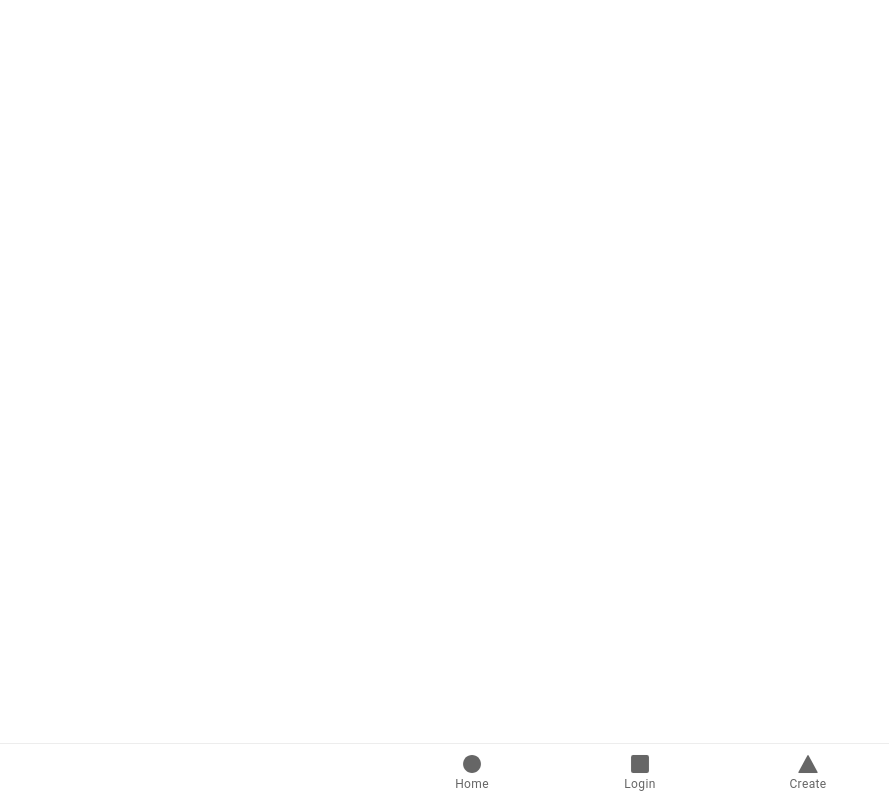
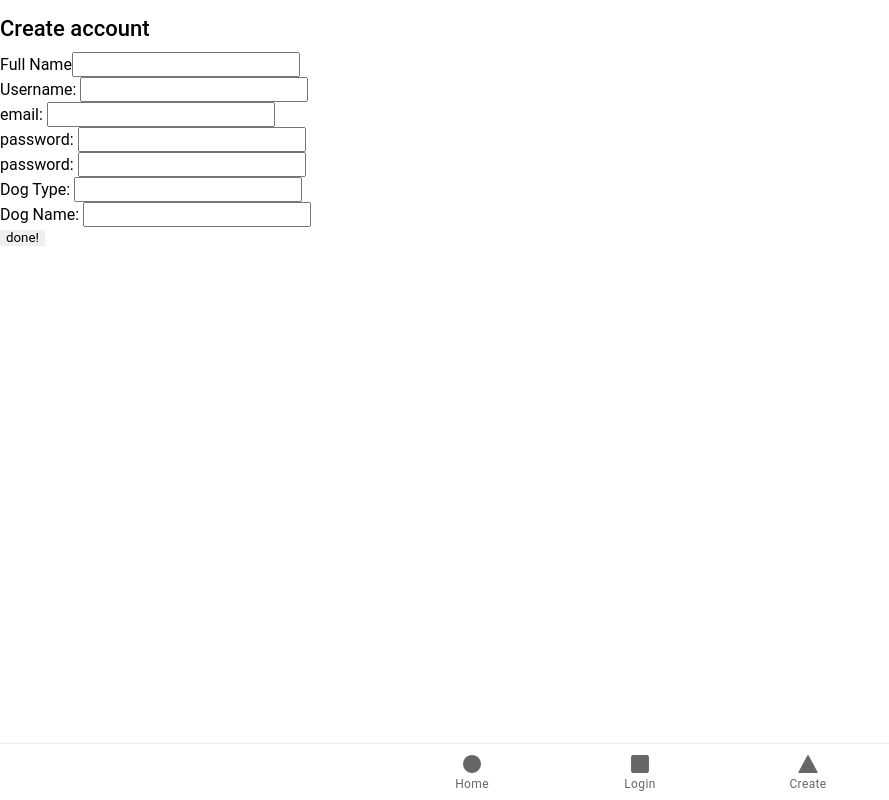
Before and after one commit to cstanl16/Fido-Host, a React (Create React App) app: page /newUser in a window 1280 px wide. Shown: the whole page, without its empty margins (0-889 px from the left). Built offline with nearby package versions, Linux system fonts and the light colour scheme.

Commit message:
added login/create pages

```diff
--- a/src/App.tsx
+++ b/src/App.tsx
@@ -6,6 +6,8 @@ import { IonReactRouter } from '@ionic/react-router';
 import { triangle, ellipse, square } from 'ionicons/icons';
 import FoodList from './components/food-list.component.js';
 import CreateFood from './components/create-food.component.js';
+import LoginPage from './components/loginPage.component.js';
+import CreateUser from './components/createUser.component.js';
 import EditFood from './components/edit-food.component.js';
 import Tab3 from './pages/Tab3.js';
 import './App.css';
@@ -39,10 +41,6 @@ const App: React.FC = () => (
             <Tab3 />
           </Route>
 
-          <Route exact path="/">
-            <Redirect to="/tab3" />
-          </Route>
-
           <Route exact path="/foodList">
             <FoodList/>
           </Route>
@@ -51,8 +49,20 @@ const App: React.FC = () => (
             <CreateFood/>
           </Route>
 
+          <Route exact path="/newUser">
+            <CreateUser/>
+          </Route>
+
+          <Route exact path="/login">
+            <LoginPage/>
+          </Route>
+
           <Route path ="/edit/:id">
             <EditFood/>
+          </Route>
+
+          <Route exact path="/">
+            <Redirect to="/tab3" />
           </Route>
 
         </IonRouterOutlet>
@@ -64,7 +74,7 @@ const App: React.FC = () => (
             <IonLabel>Home</IonLabel>
           </IonTabButton>
 
-          <IonTabButton tab="tab2" href="/tab2">
+          <IonTabButton tab="login" href="/login">
             <IonIcon icon={square} />
             <IonLabel>Login</IonLabel>
           </IonTabButton>
--- a/src/components/createUser.component.js
+++ b/src/components/createUser.component.js
@@ -0,0 +1,148 @@
+import React, { Component } from 'react';
+import Axios from 'axios';
+
+class CreateUser extends Component {
+
+    constructor(props) {
+        super(props);
+
+        this.onChangeName = this.onChangeName.bind(this);
+        this.onChangeUsername = this.onChangeUsername.bind(this);
+        this.onChangeEmail = this.onChangeEmail.bind(this);
+        this.onChangePassword = this.onChangePassword.bind(this);
+        this.onChangePassword2 = this.onChangePassword2.bind(this);
+        this.onChangeDogType = this.onChangeDogType.bind(this);
+        this.onChangeDogName = this.onChangeDogName.bind(this);
+        this.onSubmit = this.onSubmit.bind(this);
+
+        this.state = {
+            username: '',
+            name: '',
+            email: '',
+            password: '',
+            password2: '',
+            dogType: '',
+            dogName: ''
+        };
+    };
+
+    onChangeName(e) {
+        this.setState({
+            name: e.target.value
+        });
+    };
+
+    onChangeUsername(e) {
+        this.setState({
+            username: e.target.value
+        });
+    };
+
+    onChangeEmail(e) {
+        this.setState({
+            email: e.target.value
+        });
+    };
+
+    onChangePassword(e) {
+        this.setState({
+            password: e.target.value
+        });
+    };
+
+    onChangePassword2(e) {
+        this.setState({
+            password2: e.target.value
+        });
+
+        //if password 2 doesnt match send error
+
+    };
+
+    onChangeDogType(e) {
+        this.setState({
+            dogType: e.target.value
+        });
+    };
+
+    onChangeDogName(e) {
+        this.setState({
+            dogName: e.target.value
+        });
+    };
+
+    onSubmit(e) {
+        e.preventDefault();
+
+        const user = {
+            name: this.state.name,
+            username: this.state.username,
+            email: this.state.email,
+            password: this.state.password,
+            password2: this.state.password2,
+            dogType: this.state.dogType,
+            dogName: this.state.dogName
+
+        };
+
+        console.log(user);
+
+        Axios.post('https://final-project-node-server-zron8.ondigitalocean.app/user/add', user)
+            .then(res => {
+                console.log(res.data);
+                window.location = '/tab3';
+            });
+    };
+
+    render() {
+        return (
+            <div className="createBudgetDiv">
+                <h3 className="createBudgetH3">Create account</h3>
+                <form className="createBudgetForm" onSubmit={this.onSubmit}>
+
+                    <div className="">
+                        <label>Full Name</label>
+                        <input type="text" className="createBudgetInput" value={this.state.name} onChange={this.onChangeName}/>
+                    </div>
+
+                    <div>
+                        <label>Username: </label>
+                        <input type="text" className="createBudgetInput" value={this.state.username} onChange={this.onChangeUsername}/>
+                    </div>
+
+                    <div>
+                        <label>email: </label>
+                        <input type="text" className="createBudgetInput" value={this.state.email} onChange={this.onChangeEmail}/>
+                    </div>
+
+                    <div>
+                        <label>password: </label>
+                            <input type="text" className="createBudgetInput" selected={this.state.password} onChange={this.onChangePassword}/>
+                    </div>
+
+                    <div>
+                        <label>password: </label>
+                            <input type="text" className="createBudgetInput" selected={this.state.password2} onChange={this.onChangePassword2}/>
+                    </div>
+
+                    <div>
+                        <label>Dog Type: </label>
+                            <input type="text" className="createBudgetInput" selected={this.state.dogType} onChange={this.onChangeDogType}/>
+                    </div>
+
+                    <div>
+                        <label>Dog Name: </label>
+                            <input type="text" className="createBudgetInput" selected={this.state.dogName} onChange={this.onChangeDogName}/>
+                    </div>
+
+                    <div>
+                        <button onSubmit={this.onSubmit}>done! </button>
+                    </div>
+
+                </form>
+            </div>
+        );
+    };
+};
+
+export default (CreateUser);
--- a/src/components/food-list.component.js
+++ b/src/components/food-list.component.js
@@ -13,7 +13,7 @@ export const Food = (props) => {
         );
     }
 
-    else if ((props.food.foodSafe === "Yes" && props.food.foodSafe != '') || (props.food.foodSafe === "no"  && props.food.foodSafe != '')) {
+    else if ((props.food.foodSafe === "Yes" && props.food.foodSafe !== '') || (props.food.foodSafe === "no"  && props.food.foodSafe !== '')) {
         return(
             <div className="foodReturn">
                 <h1>Yes!</h1>
@@ -31,7 +31,8 @@ export const Food = (props) => {
             </div>
         );
     }
-    else if  ((props.food.foodSafe === "No" && props.food.foodSafe != '') || (props.food.foodSafe === "no"  && props.food.foodSafe != '')) {
+
+    else if  ((props.food.foodSafe === "No" && props.food.foodSafe !== '') || (props.food.foodSafe === "no"  && props.food.foodSafe !== '')) {
         return(
             <div className="foodReturn">
                 <h1>Yes!</h1>
@@ -39,7 +40,8 @@ export const Food = (props) => {
                 <p>{props.food.foodNotes}</p>
             </div>
         );
-    }{
+    }
+    else {
         console.log("We finally got here!!!");
         x = "Please try clicking the help me learn more button!";
     }
--- a/src/components/loginPage.component.js
+++ b/src/components/loginPage.component.js
@@ -0,0 +1,90 @@
+import React, { Component } from 'react';
+import Axios from 'axios';
+
+class login extends Component {
+
+    constructor(props) {
+        super(props);
+
+        this.onChangeUsername = this.onChangeUsername.bind(this);
+        this.onChangePassword = this.onChangePassword.bind(this);
+        //this.onSubmitLogin = this.onSubmitLogin.bind(this);
+        this.onSubmit = this.onSubmit.bind(this);
+        this.onRouteToNewUser = this.onRouteToNewUser.bind(this);
+
+        this.state = {
+            username: '',
+            password: '',
+        };
+    };
+
+    onChangeUsername(e) {
+        this.setState({
+            username: e.target.value
+        });
+    };
+
+    onChangePassword(e) {
+        this.setState({
+            password: e.target.value
+        });
+    };
+
+    onSubmit(e) {
+        e.preventDefault();
+
+        const user = {
+            username: this.state.username,
+            password: this.state.password,
+        };
+
+        console.log(user);
+
+        Axios.post('https://final-project-node-server-zron8.ondigitalocean.app/user/add', user)
+            .then(res => {
+                console.log(res.data);
+                window.location = '/tab3';
+            });
+    };
+
+    onRouteToNewUser() {
+        const url = 'http://localhost:3000/newuser' //change when hosted!
+        window.location.href = url;
+
+    }
+
+    render() {
+        return (
+            <div className="createBudgetDiv">
+                <h3 className="createBudgetH3">Login!</h3>
+                <form className="createBudgetForm" onSubmit={this.onSubmit}>
+
+                    <div>
+                        <label>Username: </label>
+                        <input type="text" className="createBudgetInput" value={this.state.username} onChange={this.onChangeUsername}/>
+                    </div>
+
+                    <div>
+                        <label>password: </label>
+                            <input type="text" className="createBudgetInput" selected={this.state.password} onChange={this.onChangePassword}/>
+                    </div>
+
+                    <div>
+                        <button onSubmit={this.onSubmit}>Login </button>
+                    </div>
+
+
+
+
+                </form>
+
+                <div>
+                    <button className="createBudgetButton" onClick={this.onRouteToNewUser}>  New Account </button>
+                </div>
+
+            </div>
+        );
+    };
+};
+
+export default (login);
```
